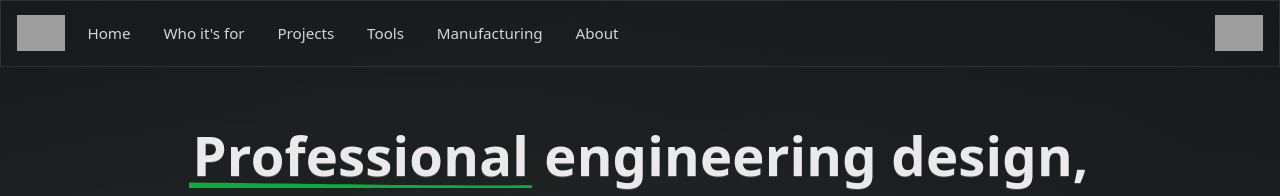
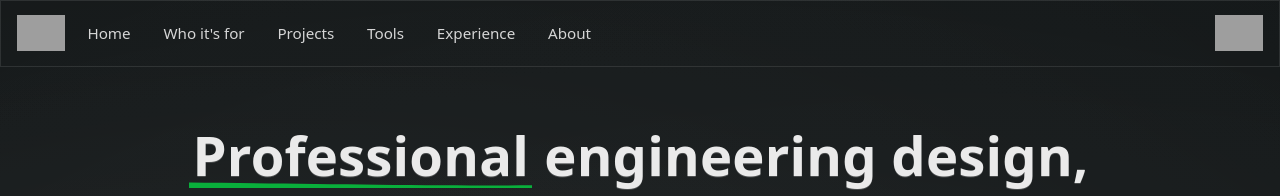
Before and after one commit to JamesAIzzard/jamesaizzard.github.io, a Jekyll site: the page built from index.html, in a window 1280 px wide. Shown: the top 196 px of the page. Built offline with Jekyll 4.4.1, drawn with Linux system fonts in a browser that asks for light colours; some web fonts are replaced; grey boxes are pictures that could not be loaded.

Commit message:
Fix navigation link: update 'Manufacturing' to 'Experience' for accurate site navigation

```diff
--- a/_includes/header.html
+++ b/_includes/header.html
@@ -12,7 +12,7 @@
                 <li><a href="/#where-fits">Who it's for</a></li>
                 <li><a href="/#project-types">Projects</a></li>
                 <li><a href="/#modern-cad">Tools</a></li>
-                <li><a href="/#manufacturing">Manufacturing</a></li>
+                <li><a href="/#experience">Experience</a></li>
                 <li><a href="/#about">About</a></li>
             </ul>
         </nav>
```
